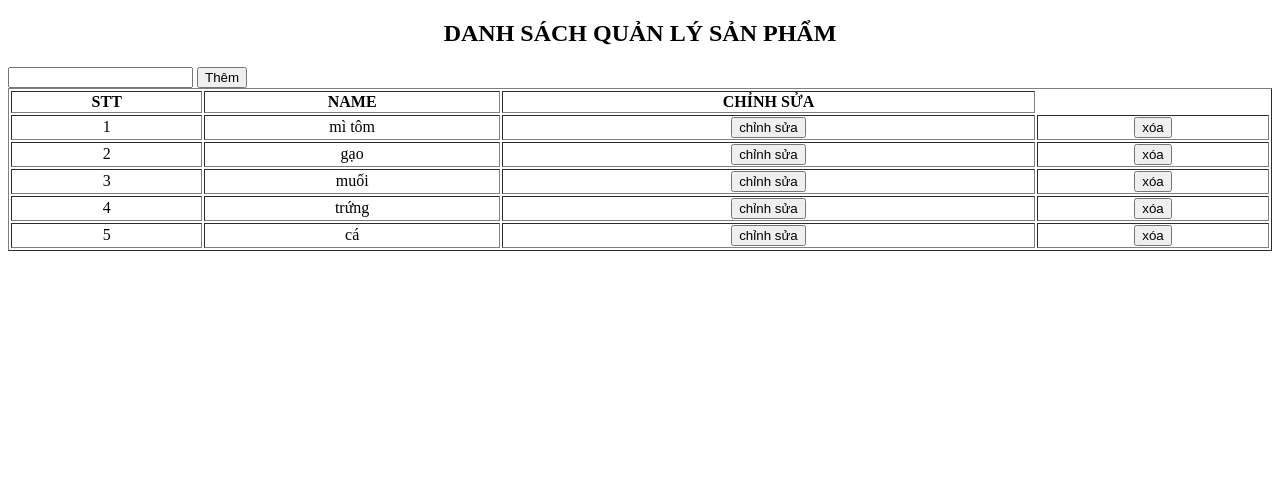
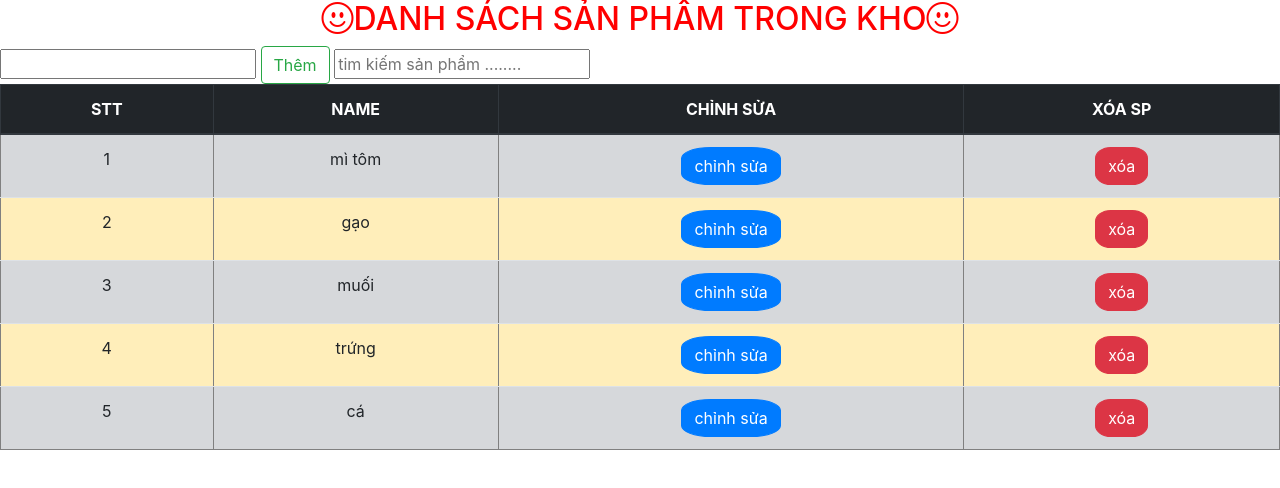
Before and after one commit to batran996/MD1.luyen-tap-ham, a plain HTML site: page luyen tap ham.ung dung quan lý san pham.html in a window 1280 px wide. Drawn offline with nearby package versions, Linux system fonts and the light colour scheme.

Commit message:
cap nhat ung dung quan lys san pham

```diff
--- a/luyen tap ham.ung dung quan lý san pham.html
+++ b/luyen tap ham.ung dung quan lý san pham.html
@@ -4,25 +4,39 @@
     <meta charset="UTF-8">
     <title>Title</title>
 </head>
+<link rel="stylesheet" href="https://cdn.jsdelivr.net/npm/bootstrap@4.0.0/dist/css/bootstrap.min.css" integrity="sha384-Gn5384xqQ1aoWXA+058RXPxPg6fy4IWvTNh0E263XmFcJlSAwiGgFAW/dAiS6JXm" crossorigin="anonymous">
+<script src="https://code.jquery.com/jquery-3.2.1.slim.min.js" integrity="sha384-KJ3o2DKtIkvYIK3UENzmM7KCkRr/rE9/Qpg6aAZGJwFDMVNA/GpGFF93hXpG5KkN" crossorigin="anonymous"></script>
+<script src="https://cdn.jsdelivr.net/npm/popper.js@1.12.9/dist/umd/popper.min.js" integrity="sha384-ApNbgh9B+Y1QKtv3Rn7W3mgPxhU9K/ScQsAP7hUibX39j7fakFPskvXusvfa0b4Q" crossorigin="anonymous"></script>
+<script src="https://cdn.jsdelivr.net/npm/bootstrap@4.0.0/dist/js/bootstrap.min.js" integrity="sha384-JZR6Spejh4U02d8jOt6vLEHfe/JQGiRRSQQxSfFWpi1MquVdAyjUar5+76PVCmYl" crossorigin="anonymous"></script>
+<link rel="stylesheet" href="https://cdn.jsdelivr.net/npm/bootstrap-icons@1.8.3/font/bootstrap-icons.css">
+
 <body>
-<h2 style="text-align: center">DANH SÁCH QUẢN LÝ SẢN PHẨM</h2>
+<h2 style="text-align: center;color: red"> <i class="bi bi-emoji-smile"></i>DANH SÁCH SẢN PHẨM TRONG KHO<i class="bi bi-emoji-smile"></i></h2>
+
 <input id="themSP" type="text">
-<button onclick="themSanPham()">Thêm</button>
+<button class="btn btn-outline-success" onclick="themSanPham()">Thêm</button>
+<input id="timKiem" placeholder="tim kiếm sản phẩm ........" type="text" oninput="timkiemSP()">
 <span id="thongBao"></span>
-<table border="1" style="width: 100%;text-align: center">
+<table class="table" border="1" style="width: 100%;text-align: center">
+<thead class="thead-dark">
+<th>STT</th>
+<th>NAME</th>
+<th>CHỈNH SỬA</th>
+<th>XÓA SP</th>
 
-    <th>STT</th>
-    <th>NAME</th>
-    <th>CHỈNH SỬA</th>
+</thead>
+
     <tbody id="veTbale">
 
     </tbody>
 </table>
 <script>
-    let danhSachSP = ["mì tôm", "gạo", "muối", "trứng", "cá"]
+    let danhSachSP = ["mì tôm", "gạo", "muối", "trứng", "cá"];
+    let lisTimKiem = [];
 
     function danhSachSanPham() {
         let table = "";
+        let clas = '';
         for (let i = 0; i < danhSachSP.length; i++) {
             //*******************************************************
             //cách dùng nối chuỗi để vẽ bảng
@@ -31,11 +45,16 @@
                 "<td>"+danhSachSP[i]+ "</td>"+
                 "</tr>"*/
             //**************************************************************
-            table += `<tr>
+            if (i%2 ==0){
+                clas = 'class="table-secondary"';
+            } else {
+                clas = 'class="table-warning"'
+            }
+            table += `<tr ${clas}>
             <td>${i + 1}</td>
             <td>${danhSachSP[i]}</td>
-            <td><button onclick="chinhSuaSanPham(${i})">chỉnh sửa</button></td>
-            <td><button onclick="chinhSuaSanPham(${i})">xóa </button></td>
+            <td><button onclick="chinhSuaSanPham(${i})" class="btn btn-primary" style="border-radius: 30%">chỉnh sửa</button></td>
+            <td><button onclick="xoaSanPham(${i})" class="btn btn-danger" style="border-radius: 30%">xóa </button></td>
              </tr>`
         }
         document.getElementById("veTbale").innerHTML = table;
@@ -64,6 +83,40 @@
             danhSachSanPham();
         }
     }
+    function xoaSanPham(id) {
+        let xacNhanXoa = confirm("bạn có muốn xóa hay không")
+        if (xacNhanXoa ){
+            danhSachSP.splice(id,1);
+             danhSachSanPham()
+        }
+
+    }
+    function timkiemSP() {
+        let timSP = document.getElementById("timKiem").value;
+        lisTimKiem = [];
+        if (timSP.trim()=== ""){
+            danhSachSanPham();
+            return;
+        }
+        for (let i = 0; i < danhSachSP.length; i++) {
+            if (timSP.toLowerCase() === danhSachSP[i].toLowerCase()){
+                lisTimKiem.push(timSP)
+            }
+        }
+        hienThiTimKiem();
+    }
+    function hienThiTimKiem() {
+        let table = "";
+        for (let i = 0; i < lisTimKiem.length; i++) {
+            table += `<tr>
+            <td>${i + 1}</td>
+            <td>${lisTimKiem[i]}</td>
+            <td><button onclick="chinhSuaSanPham(${i})" style="background-color: #3cb2f3;border-radius: 30%">chỉnh sửa</button></td>
+            <td><button onclick="xoaSanPham(${i})" style="background-color: #f69898;border-radius: 30%">xóa </button></td>
+             </tr>`
+        }
+        document.getElementById("veTbale").innerHTML = table;
+    }
 
 
 </script>
```
